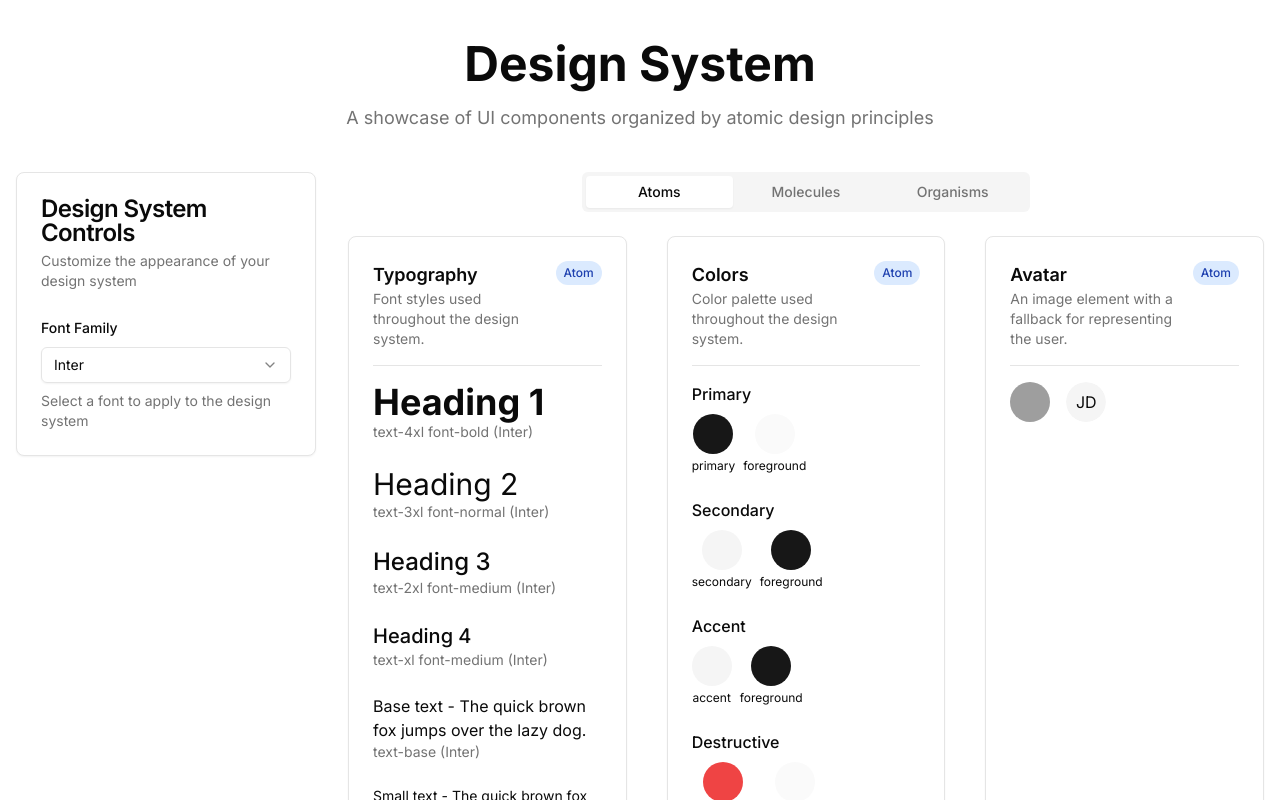
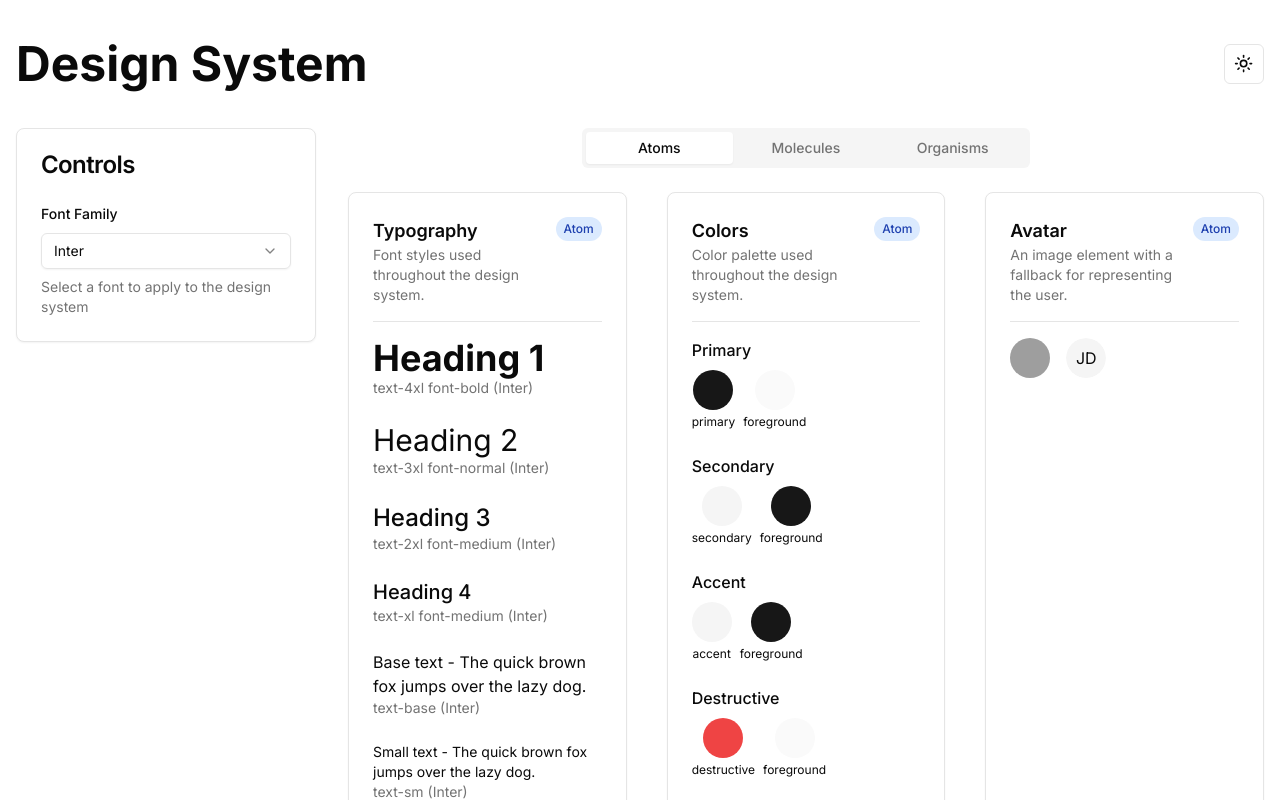
Before and after one commit to remi-pe/Design-System, a Next.js app: page / in a window 1280 px wide. Shown: the top 800 px of the page. Built offline with nearby package versions, Linux system fonts and the light colour scheme; grey boxes are pictures that could not be loaded.

Commit message:
Add dark mode toggle and improve layout

```diff
--- a/package.json
+++ b/package.json
@@ -28,6 +28,7 @@
     "clsx": "^2.1.1",
     "lucide-react": "^0.344.0",
     "next": "14.1.0",
+    "next-themes": "^0.4.4",
     "react": "^18",
     "react-dom": "^18",
     "tailwind-merge": "^2.6.0",
--- a/src/app/layout.tsx
+++ b/src/app/layout.tsx
@@ -2,6 +2,7 @@ import type { Metadata } from 'next'
 import { Inter } from 'next/font/google'
 import './globals.css'
 import { DesignSystemProvider } from '@/context/design-system-context'
+import { ThemeProvider } from '@/components/theme-provider'
 
 // Load Inter with multiple weights
 const inter = Inter({
@@ -21,11 +22,18 @@ export default function RootLayout({
   children: React.ReactNode
 }) {
   return (
-    <html lang="en">
+    <html lang="en" suppressHydrationWarning>
       <body className={`${inter.className}`}>
-        <DesignSystemProvider>
-          {children}
-        </DesignSystemProvider>
+        <ThemeProvider
+          attribute="class"
+          defaultTheme="system"
+          enableSystem
+          disableTransitionOnChange
+        >
+          <DesignSystemProvider>
+            {children}
+          </DesignSystemProvider>
+        </ThemeProvider>
       </body>
     </html>
   )
--- a/src/app/page.tsx
+++ b/src/app/page.tsx
@@ -27,6 +27,7 @@ import { Switch } from "@/components/ui/switch"
 import { Tabs, TabsContent, TabsList, TabsTrigger } from "@/components/ui/tabs"
 import { Textarea } from "@/components/ui/textarea"
 import { FontSelector } from "@/components/design-system/font-selector"
+import { ThemeToggle } from "@/components/design-system/theme-toggle"
 import { useDesignSystem } from "@/context/design-system-context"
 
 // TypeScript interfaces for component props
@@ -466,11 +467,9 @@ export default function Home() {
 
   return (
     <div className="container mx-auto py-10 px-4">
-      <div className="flex flex-col gap-4 mb-10 text-center">
-        <h1 className="text-5xl font-bold">Design System</h1>
-        <p className="text-muted-foreground text-lg">
-          A showcase of UI components organized by atomic design principles
-        </p>
+      <div className="flex justify-between items-center mb-10">
+        <h1 className="text-5xl font-bold text-left">Design System</h1>
+        <ThemeToggle />
       </div>
 
       <div className="grid grid-cols-1 lg:grid-cols-[300px_1fr] gap-8">
--- a/src/components/design-system/font-selector.tsx
+++ b/src/components/design-system/font-selector.tsx
@@ -34,10 +34,7 @@ export function FontSelector({ onFontChange }: FontSelectorProps) {
   return (
     <Card className="w-full">
       <CardHeader>
-        <CardTitle>Design System Controls</CardTitle>
-        <CardDescription>
-          Customize the appearance of your design system
-        </CardDescription>
+        <CardTitle>Controls</CardTitle>
       </CardHeader>
       <CardContent className="space-y-4">
         <div className="space-y-2">
--- /dev/null
+++ b/src/components/design-system/theme-toggle.tsx
@@ -0,0 +1,23 @@
+"use client"
+
+import * as React from "react"
+import { Moon, Sun } from "lucide-react"
+import { useTheme } from "next-themes"
+
+import { Button } from "@/components/ui/button"
+
+export function ThemeToggle() {
+  const { theme, setTheme } = useTheme()
+
+  return (
+    <Button
+      variant="outline"
+      size="icon"
+      onClick={() => setTheme(theme === "dark" ? "light" : "dark")}
+      aria-label="Toggle theme"
+    >
+      <Sun className="h-[1.2rem] w-[1.2rem] rotate-0 scale-100 transition-all dark:-rotate-90 dark:scale-0" />
+      <Moon className="absolute h-[1.2rem] w-[1.2rem] rotate-90 scale-0 transition-all dark:rotate-0 dark:scale-100" />
+    </Button>
+  )
+}
--- /dev/null
+++ b/src/components/theme-provider.tsx
@@ -0,0 +1,8 @@
+"use client"
+
+import * as React from "react"
+import { ThemeProvider as NextThemesProvider } from "next-themes"
+
+export function ThemeProvider({ children, ...props }: any) {
+  return <NextThemesProvider {...props}>{children}</NextThemesProvider>
+}
```
Also changed, not shown: 1 other file (tests, documents, lock files or other folders).
